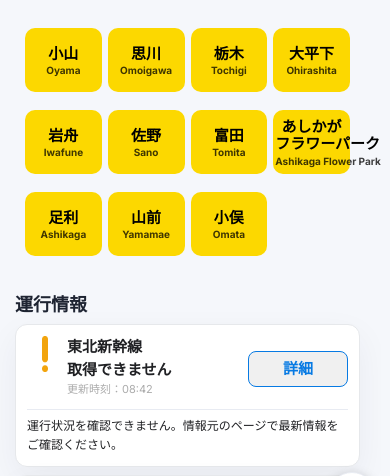
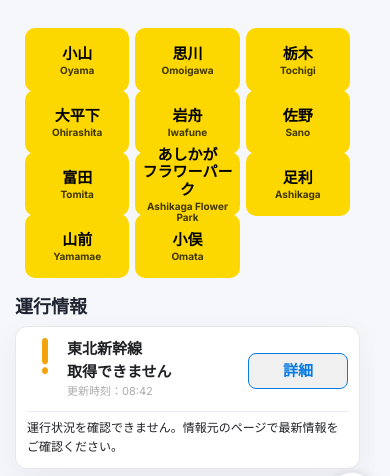
Before and after one commit to k1416465/Meigen, a Flask app: page /operation in a window 390 px wide. Shown: the part 122-598 px from the top of the page. Run offline with Flask 3, Linux system fonts and the light colour scheme; data that the repository does not hold is empty.

Commit message:
Add files via upload

```diff
--- a/home_dashboard_site/templates/operation.html
+++ b/home_dashboard_site/templates/operation.html
@@ -645,8 +645,8 @@ document.addEventListener("DOMContentLoaded", () => {
     }
 
     .operation-page .station-grid.station-grid-large {
-        rid-template-columns: repeat(3, minmax(0, 1fr)) !important;
-        vgrid-auto-rows: 62px !important; /* 56pxのボタン＋6pxの隙間 */
+        grid-template-columns: repeat(3, minmax(0, 1fr)) !important;
+        grid-auto-rows: 62px !important; /* 56pxのボタン＋6pxの隙間 */
         column-gap: 6px !important;
         row-gap: 0 !important;
         align-content: start !important;
@@ -671,16 +671,19 @@ document.addEventListener("DOMContentLoaded", () => {
 
 
     .operation-page .station-grid.station-grid-large .station-name-flower-park {
+        max-width: 100% !important;
         font-size: 11px !important;
         line-height: 1.1 !important;
-        white-space: nowrap !important;
+        white-space: normal !important;
+        overflow-wrap: anywhere !important;
     }
 
-
     .operation-page .station-grid.station-grid-large .station-button-flower-park .station-name-en {
+        max-width: 100% !important;
         font-size: 8px !important;
-        line-height: 1 !important;
-        white-space: nowrap !important;
+        line-height: 1.1 !important;
+        white-space: normal !important;
+        overflow-wrap: anywhere !important;
     }
 
     .operation-page .station-grid.station-grid-large .station-name-en {
```
